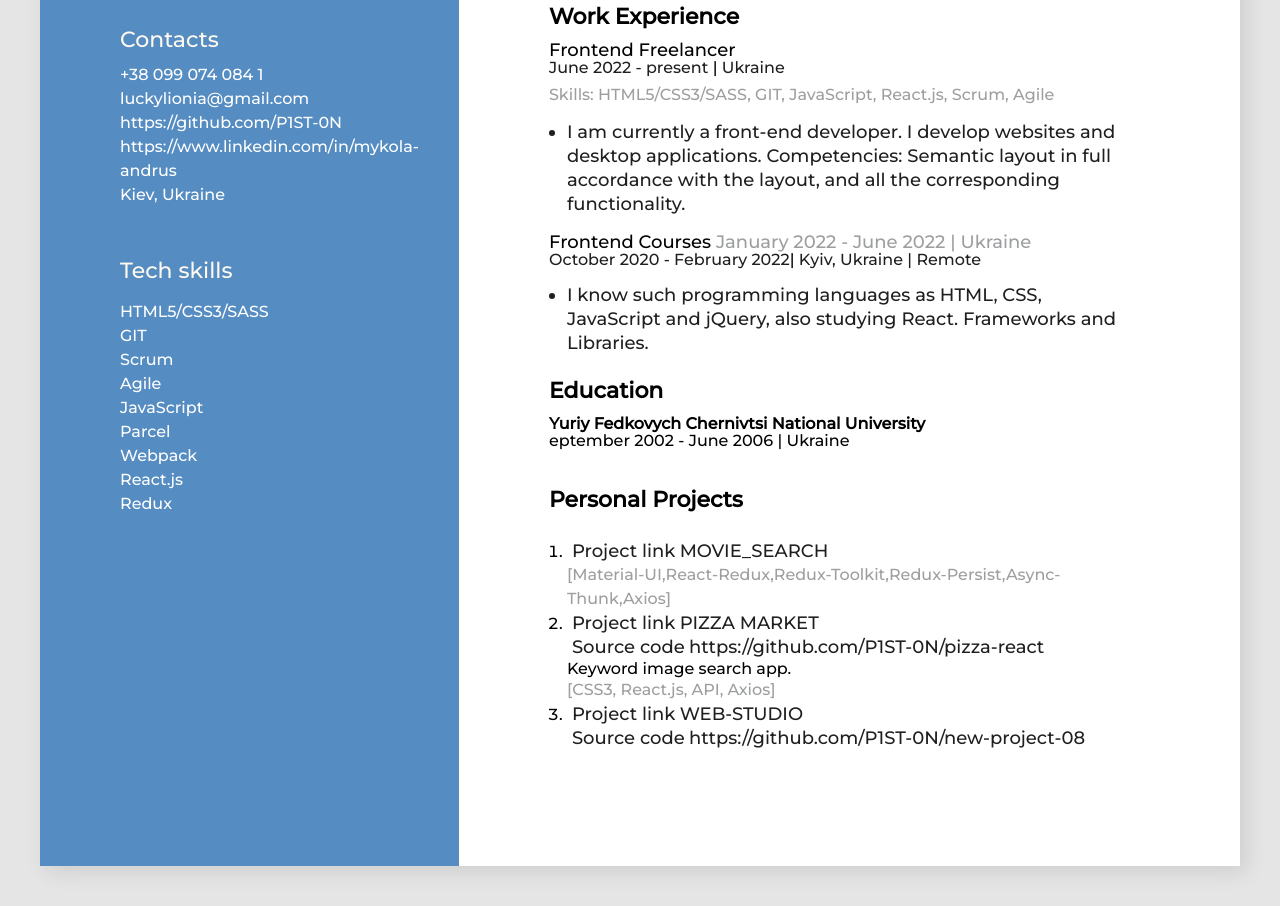
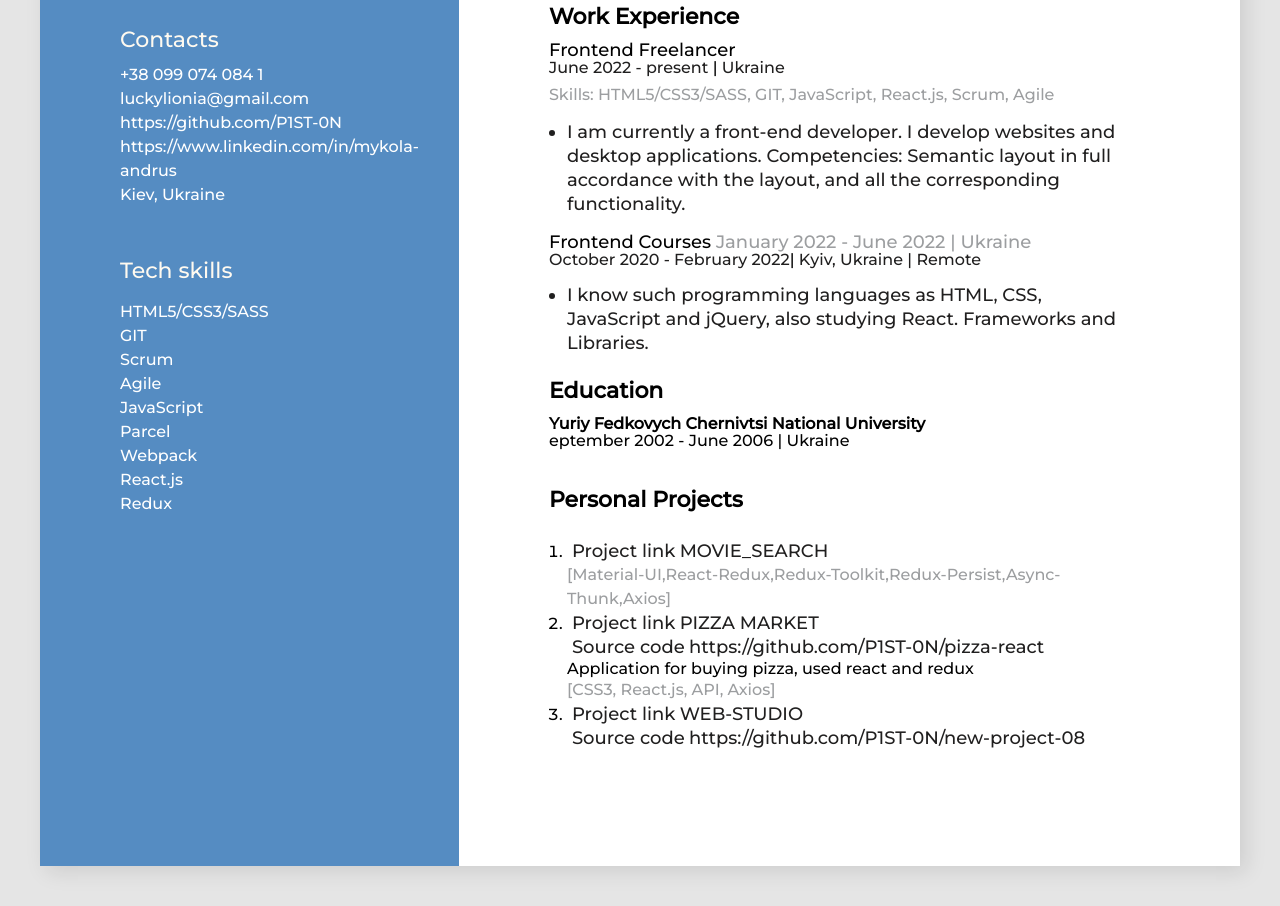
Before and after one commit to P1ST-0N/my-resume, a React app: page public/index.html in a window 1280 px wide. Shown: the part 462-1368 px from the top of the page. Built offline with nearby package versions, Linux system fonts and the light colour scheme.

Commit message:
Update index.html

```diff
--- a/public/index.html
+++ b/public/index.html
@@ -138,7 +138,7 @@
                 class="my-projects-link"
                 >https://github.com/P1ST-0N/pizza-react</a
               ><br />
-              Keyword image search app.
+              Application for buying pizza, used react and redux
               <br />
               <span class="my-projects-bracket">
                 [CSS3, React.js, API, Axios]</span
```
